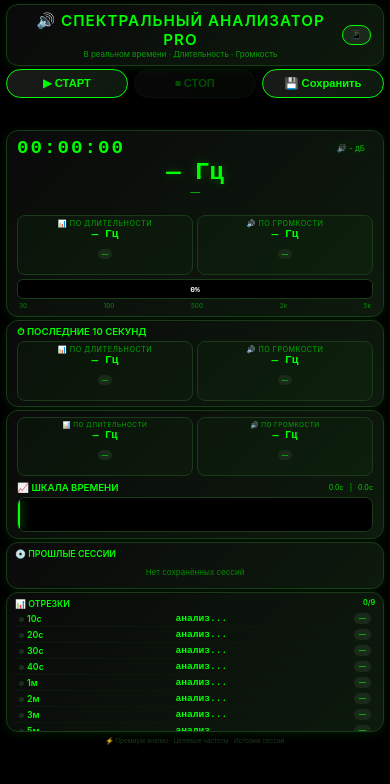
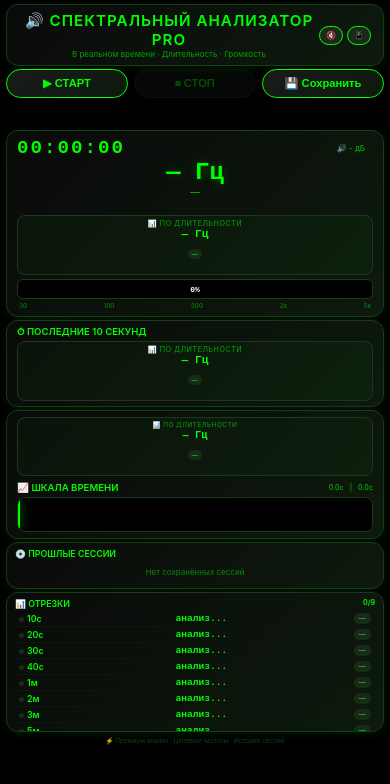
Before and after one commit to alexeika82/analizator, a plain HTML site: page index.html in a window 390 px wide. Drawn offline with Linux system fonts and the light colour scheme.

Commit message:
Update index.html

```diff
--- a/index.html
+++ b/index.html
@@ -56,21 +56,26 @@
             font-size: 0.5rem;
             opacity: 0.6;
         }
-        .mini-mode-btn {
+        .header-btns {
+            display: flex;
+            gap: 4px;
+        }
+        .mini-mode-btn, .energy-toggle-btn {
             background: #1a2a1a;
             border: 1px solid #0f0;
             color: #0f0;
-            font-size: 0.55rem;
-            padding: 4px 8px;
+            font-size: 0.5rem;
+            padding: 4px 6px;
             border-radius: 15px;
             cursor: pointer;
             transition: all 0.1s;
+            white-space: nowrap;
         }
-        .mini-mode-btn:active {
+        .mini-mode-btn:active, .energy-toggle-btn:active {
             background: #0f0;
             color: #000;
         }
-        .mini-mode-btn.active {
+        .mini-mode-btn.active, .energy-toggle-btn.active {
             background: #0f0;
             color: #000;
         }
@@ -231,9 +236,12 @@
         }
         .live-stats-grid {
             display: grid;
-            grid-template-columns: 1fr 1fr;
+            grid-template-columns: 1fr;
             gap: 4px;
             margin: 4px 0;
+        }
+        .live-stats-grid.with-energy {
+            grid-template-columns: 1fr 1fr;
         }
         .mini-stat {
             background: rgba(0,255,0,0.03);
@@ -316,8 +324,11 @@
         }
         .stats-10s-grid {
             display: grid;
+            grid-template-columns: 1fr;
+            gap: 4px;
+        }
+        .stats-10s-grid.with-energy {
             grid-template-columns: 1fr 1fr;
-            gap: 4px;
         }
         .timeline-panel {
             background: linear-gradient(135deg, #0a0a0a, #0d1a0d);
@@ -330,9 +341,12 @@
         }
         .timeline-stats-top {
             display: grid;
-            grid-template-columns: 1fr 1fr;
+            grid-template-columns: 1fr;
             gap: 4px;
             margin-bottom: 6px;
+        }
+        .timeline-stats-top.with-energy {
+            grid-template-columns: 1fr 1fr;
         }
         .timeline-stat {
             background: rgba(0,255,0,0.03);
@@ -520,7 +534,9 @@
             color: #1a3a1a;
             padding: 2px;
         }
-        /* Мини-режим */
+        .energy-hidden {
+            display: none !important;
+        }
         .mini-overlay {
             position: fixed;
             top: 10px;
@@ -563,7 +579,10 @@
             <h1>🔊 СПЕКТРАЛЬНЫЙ АНАЛИЗАТОР PRO</h1>
             <div class="sub">В реальном времени · Длительность · Громкость</div>
         </div>
-        <button class="mini-mode-btn" id="miniModeBtn" title="Мини-режим">📱</button>
+        <div class="header-btns">
+            <button class="energy-toggle-btn active" id="energyToggleBtn" title="Скрыть/показать громкость">🔊</button>
+            <button class="mini-mode-btn" id="miniModeBtn" title="Мини-режим">📱</button>
+        </div>
     </div>
     <div class="control-bar">
         <button id="startBtn" class="main-btn">▶ СТАРТ</button>
@@ -579,14 +598,14 @@
         <div class="current-freq" id="currentFreq">— Гц</div>
         <div class="current-note" id="currentNote">—</div>
         <div class="freq-description" id="freqDescription"></div>
-        <div class="live-stats-grid">
-            <div class="mini-stat">
+        <div class="live-stats-grid with-energy" id="liveStatsGrid">
+            <div class="mini-stat" id="liveDurationStat">
                 <div class="mini-stat-label">📊 По длительности</div>
                 <div class="mini-stat-value" id="liveDurationFreq">— Гц</div>
                 <div class="mini-stat-note" id="liveDurationNote">—</div>
                 <div class="top-freqs" id="liveDurationTop"></div>
             </div>
-            <div class="mini-stat">
+            <div class="mini-stat energy-stat" id="liveEnergyStat">
                 <div class="mini-stat-label">🔊 По громкости</div>
                 <div class="mini-stat-value" id="liveEnergyFreq">— Гц</div>
                 <div class="mini-stat-note" id="liveEnergyNote">—</div>
@@ -603,14 +622,14 @@
     </div>
     <div class="stats-10s">
         <div class="stats-10s-title">⏱ ПОСЛЕДНИЕ 10 СЕКУНД</div>
-        <div class="stats-10s-grid">
-            <div class="mini-stat">
+        <div class="stats-10s-grid with-energy" id="stats10sGrid">
+            <div class="mini-stat" id="last10sDurationStat">
                 <div class="mini-stat-label">📊 По длительности</div>
                 <div class="mini-stat-value" id="last10sDurationFreq">— Гц</div>
                 <div class="mini-stat-note" id="last10sDurationNote">—</div>
                 <div class="top-freqs" id="last10sDurationTop"></div>
             </div>
-            <div class="mini-stat">
+            <div class="mini-stat energy-stat" id="last10sEnergyStat">
                 <div class="mini-stat-label">🔊 По громкости</div>
                 <div class="mini-stat-value" id="last10sEnergyFreq">— Гц</div>
                 <div class="mini-stat-note" id="last10sEnergyNote">—</div>
@@ -619,14 +638,14 @@
         </div>
     </div>
     <div class="timeline-panel">
-        <div class="timeline-stats-top">
-            <div class="timeline-stat">
+        <div class="timeline-stats-top with-energy" id="timelineStatsTop">
+            <div class="timeline-stat" id="timelineDurationStat">
                 <div class="timeline-stat-label">📊 По длительности</div>
                 <div class="timeline-stat-value" id="timelineDurationFreq">— Гц</div>
                 <div class="mini-stat-note" id="timelineDurationNote">—</div>
                 <div class="top-freqs" id="timelineDurationTop"></div>
             </div>
-            <div class="timeline-stat">
+            <div class="timeline-stat energy-stat" id="timelineEnergyStat">
                 <div class="timeline-stat-label">🔊 По громкости</div>
                 <div class="timeline-stat-value" id="timelineEnergyFreq">— Гц</div>
                 <div class="mini-stat-note" id="timelineEnergyNote">—</div>
@@ -1051,13 +1070,14 @@
     let mediaStream = null, audioCtx = null, source = null, analyser = null;
     let segmentAcc = SEGMENTS.map(() => ({ sumFreqWeight: 0, sumWeight: 0, finalized: false, result: 0, durHist: {}, engHist: {} }));
     let timeSeriesData = [], globalHistogram = {}, last10sHistory = [];
-    let allDetectedFreqs = new Map(); // freq -> {addedTime, state, totalDuration}
-    let freqDurations = {}; // freq -> totalDuration in seconds
+    let allDetectedFreqs = new Map();
+    let freqDurations = {};
     let logBinsCount = 48, logBinEdges = [], noiseFloorDB = -60, lastProcessedTime = 0;
     let timelinePosition = 0, isDraggingTimeline = false;
     let currentGain = 0;
     let savedSessions = JSON.parse(localStorage.getItem('freqSessions') || '[]');
     let isMiniMode = false;
+    let showEnergy = false; // По умолчанию громкость скрыта
 
     const els = {
         startBtn: document.getElementById('startBtn'), stopBtn: document.getElementById('stopBtn'), saveBtn: document.getElementById('saveBtn'),
@@ -1071,12 +1091,16 @@
         gainFill: document.getElementById('gainFill'), gainLabel: document.getElementById('gainLabel'),
         freqTooltip: document.getElementById('freqTooltip'),
         miniModeBtn: document.getElementById('miniModeBtn'),
+        energyToggleBtn: document.getElementById('energyToggleBtn'),
         miniOverlay: document.getElementById('miniOverlay'),
         miniFreq: document.getElementById('miniFreq'),
         miniNote: document.getElementById('miniNote'),
         miniLongest: document.getElementById('miniLongest'),
         miniClose: document.getElementById('miniClose'),
         mainContainer: document.getElementById('mainContainer'),
+        liveStatsGrid: document.getElementById('liveStatsGrid'),
+        stats10sGrid: document.getElementById('stats10sGrid'),
+        timelineStatsTop: document.getElementById('timelineStatsTop'),
         liveDurationFreq: document.getElementById('liveDurationFreq'), liveDurationNote: document.getElementById('liveDurationNote'), liveDurationTop: document.getElementById('liveDurationTop'),
         liveEnergyFreq: document.getElementById('liveEnergyFreq'), liveEnergyNote: document.getElementById('liveEnergyNote'), liveEnergyTop: document.getElementById('liveEnergyTop'),
         last10sDurationFreq: document.getElementById('last10sDurationFreq'), last10sDurationNote: document.getElementById('last10sDurationNote'), last10sDurationTop: document.getElementById('last10sDurationTop'),
@@ -1084,6 +1108,24 @@
         timelineDurationFreq: document.getElementById('timelineDurationFreq'), timelineDurationNote: document.getElementById('timelineDurationNote'), timelineDurationTop: document.getElementById('timelineDurationTop'),
         timelineEnergyFreq: document.getElementById('timelineEnergyFreq'), timelineEnergyNote: document.getElementById('timelineEnergyNote'), timelineEnergyTop: document.getElementById('timelineEnergyTop')
     };
+
+    function updateEnergyVisibility() {
+        const grids = [els.liveStatsGrid, els.stats10sGrid, els.timelineStatsTop];
+        const energyStats = document.querySelectorAll('.energy-stat');
+
+        if (showEnergy) {
+            grids.forEach(g => g.classList.add('with-energy'));
+            energyStats.forEach(s => s.classList.remove('energy-hidden'));
+            els.energyToggleBtn.classList.add('active');
+            els.energyToggleBtn.textContent = '🔊';
+        } else {
+            grids.forEach(g => g.classList.remove('with-energy'));
+            energyStats.forEach(s => s.classList.add('energy-hidden'));
+            els.energyToggleBtn.classList.remove('active');
+            els.energyToggleBtn.textContent = '🔇';
+        }
+    }
+    updateEnergyVisibility();
 
     function initLogBins(){const minFreq=30,maxFreq=5000;logBinEdges=[];for(let i=0;i<=logBinsCount;i++)logBinEdges.push(minFreq*Math.pow(maxFreq/minFreq,i/logBinsCount));}initLogBins();
     function freqToNote(f){if(f<25)return'—';const n=["До","До#","Ре","Ре#","Ми","Фа","Фа#","Соль","Соль#","Ля","Ля#","Си"];let s=12*Math.log2(f/440)+69,o=Math.floor(Math.round(s)/12)-1,i=((Math.round(s)%12)+12)%12;return n[i]+o;}
@@ -1129,42 +1171,21 @@
 
     function updateDetectedFreqsDisplay(){
         const now = Date.now();
-        let changed = false;
-        for (const [freq, data] of allDetectedFreqs) {
-            const age = now - data.addedTime;
-            if (data.state === 'active' && age > DISPLAY_TIMEOUT) { data.state = 'fading'; changed = true; }
-            if (data.state === 'fading' && age > DISPLAY_TIMEOUT + FADE_DURATION) { allDetectedFreqs.delete(freq); changed = true; }
-        }
-
-        // Получаем топ-3 по длительности
         const topFreqs = getTopFreqsByDuration(3);
         const topFreqSet = new Set(topFreqs.map(t => t.freq));
 
-        // Оставляем только топ-3 в allDetectedFreqs
         for (const [freq] of allDetectedFreqs) {
-            if (!topFreqSet.has(freq)) {
-                allDetectedFreqs.delete(freq);
-                changed = true;
-            }
+            if (!topFreqSet.has(freq)) allDetectedFreqs.delete(freq);
         }
 
-        // Добавляем топ-3 если их нет
         for (const {freq, duration} of topFreqs) {
-            if (!allDetectedFreqs.has(freq)) {
-                allDetectedFreqs.set(freq, { addedTime: now, state: 'active', totalDuration: duration });
-                changed = true;
-            } else {
-                allDetectedFreqs.get(freq).totalDuration = duration;
-                allDetectedFreqs.get(freq).addedTime = now;
-                allDetectedFreqs.get(freq).state = 'active';
-            }
+            allDetectedFreqs.set(freq, { addedTime: now, state: 'active', totalDuration: duration });
         }
 
         if (allDetectedFreqs.size === 0) {
-            if (els.detectedFreqs.innerHTML !== '') { els.detectedFreqs.innerHTML = ''; }
+            if (els.detectedFreqs.innerHTML !== '') els.detectedFreqs.innerHTML = '';
             return;
         }
-        if (!changed && els.detectedFreqs.children.length === allDetectedFreqs.size) return;
 
         els.detectedFreqs.innerHTML = topFreqs.map(({freq, duration}) => {
             const cls = 'detected-freq-tag longest';
@@ -1176,15 +1197,8 @@
         }).join('');
 
         els.detectedFreqs.querySelectorAll('.detected-freq-tag').forEach(tag => {
-            tag.addEventListener('click', e => {
-                const freq = parseFloat(tag.dataset.freq);
-                showTooltip(e, freq);
-            });
-            tag.addEventListener('touchend', e => {
-                const freq = parseFloat(tag.dataset.freq);
-                showTooltip(e, freq);
-                setTimeout(hideTooltip, 3000);
-            });
+            tag.addEventListener('click', e => { showTooltip(e, parseFloat(tag.dataset.freq)); });
+            tag.addEventListener('touchend', e => { showTooltip(e, parseFloat(tag.dataset.freq)); setTimeout(hideTooltip, 3000); });
         });
     }
 
@@ -1210,9 +1224,9 @@
     function getHistogramFromHistory(history){const h={};for(let i=1;i<history.length;i++){const dt=history[i].time-history[i-1].time;if(dt>0&&dt<0.5){const rf=roundFreq(history[i].freq),e=history[i].amp*history[i].amp*dt;if(!h[rf])h[rf]={totalDuration:0,totalEnergy:0};h[rf].totalDuration+=dt;h[rf].totalEnergy+=e;}}return h;}
     function getLast10sStats(){if(last10sHistory.length<2)return{dom:{duration:{freq:0},energy:{freq:0}},hist:{}};const h=getHistogramFromHistory(last10sHistory);return{dom:getDominantsFromHistogram(h),hist:h};}
     function getIntervalStats(ts,te){if(timeSeriesData.length<2)return{dom:{duration:{freq:0},energy:{freq:0}},hist:{}};const h={};for(let i=1;i<timeSeriesData.length;i++){if(timeSeriesData[i].time>=ts&&timeSeriesData[i].time<=te){const dt=timeSeriesData[i].time-timeSeriesData[i-1].time;if(dt>0&&dt<0.5){const rf=roundFreq(timeSeriesData[i].freq),e=(timeSeriesData[i].weight/10)*dt;if(!h[rf])h[rf]={totalDuration:0,totalEnergy:0};h[rf].totalDuration+=dt;h[rf].totalEnergy+=e;}}}return{dom:getDominantsFromHistogram(h),hist:h};}
-    function updateAllStats(){const gd=getDominantsFromHistogram(globalHistogram);const gTargets=getTopTargetsFromHistogram(globalHistogram);els.liveDurationFreq.innerText=gd.duration.freq>0?gd.duration.freq.toFixed(1)+" Гц":"— Гц";els.liveDurationNote.innerText=freqToNote(gd.duration.freq);els.liveDurationTop.innerText=topTargetsToString(gTargets,'duration');els.liveEnergyFreq.innerText=gd.energy.freq>0?gd.energy.freq.toFixed(1)+" Гц":"— Гц";els.liveEnergyNote.innerText=freqToNote(gd.energy.freq);els.liveEnergyTop.innerText=topTargetsToString(gTargets,'energy');const l10=getLast10sStats();const l10Targets=getTopTargetsFromHistogram(l10.hist);els.last10sDurationFreq.innerText=l10.dom.duration.freq>0?l10.dom.duration.freq.toFixed(1)+" Гц":"— Гц";els.last10sDurationNote.innerText=freqToNote(l10.dom.duration.freq);els.last10sDurationTop.innerText=topTargetsToString(l10Targets,'duration');els.last10sEnergyFreq.innerText=l10.dom.energy.freq>0?l10.dom.energy.freq.toFixed(1)+" Гц":"— Гц";els.last10sEnergyNote.innerText=freqToNote(l10.dom.energy.freq);els.last10sEnergyTop.innerText=topTargetsToString(l10Targets,'energy');updateTimelineStats();updateTimelineCanvas();updateDetectedFreqsDisplay();updateMiniOverlay();}
-    function updateTimelineStats(){const tt=timeSeriesData.length>0?timeSeriesData[timeSeriesData.length-1].time:0;const ws=2;let ts=Math.max(0,timelinePosition-ws/2),te=Math.min(tt,timelinePosition+ws/2);if(tt<2){ts=0;te=tt;}const s=getIntervalStats(ts,te);const tTargets=getTopTargetsFromHistogram(s.hist);els.timelineDurationFreq.innerText=s.dom.duration.freq>0?s.dom.duration.freq.toFixed(1)+" Гц":"— Гц";els.timelineDurationNote.innerText=freqToNote(s.dom.duration.freq);els.timelineDurationTop.innerText=topTargetsToString(tTargets,'duration');els.timelineEnergyFreq.innerText=s.dom.energy.freq>0?s.dom.energy.freq.toFixed(1)+" Гц":"— Гц";els.timelineEnergyNote.innerText=freqToNote(s.dom.energy.freq);els.timelineEnergyTop.innerText=topTargetsToString(tTargets,'energy');}
-    function renderSegments(){let comp=segmentAcc.filter(s=>s.finalized&&s.result>0).length;els.segCount.innerText=comp;els.segmentsList.innerHTML=SEGMENTS.map((seg,i)=>{const d=segmentAcc[i],sc=d.finalized?'completed':'pending',sd=`<span class="status-dot ${sc}"></span>`;let topStr='';if(d.finalized){const durTargets=getTopTargetsFromHistogram(d.durHist||{});const engTargets=getTopTargetsFromHistogram(d.engHist||{});const durTop=topTargetsToString(durTargets,'duration');const engTop=topTargetsToString(engTargets,'energy');if(durTop||engTop)topStr=`<div class="segment-top">${durTop}${engTop?' | '+engTop:''}</div>`;}if(d.finalized)return`<div class="segment-row"><span class="segment-name">${sd}${seg.name}</span><span class="segment-freq">${d.result>0?d.result.toFixed(1)+' Гц':'—'}</span><span class="segment-note">${freqToNote(d.result)}</span>${topStr}</div>`;return`<div class="segment-row"><span class="segment-name">${sd}${seg.name}</span><span class="segment-freq">анализ...</span><span class="segment-note">—</span></div>`;}).join('');}
+    function updateAllStats(){const gd=getDominantsFromHistogram(globalHistogram);const gTargets=getTopTargetsFromHistogram(globalHistogram);els.liveDurationFreq.innerText=gd.duration.freq>0?gd.duration.freq.toFixed(1)+" Гц":"— Гц";els.liveDurationNote.innerText=freqToNote(gd.duration.freq);els.liveDurationTop.innerText=topTargetsToString(gTargets,'duration');if(showEnergy){els.liveEnergyFreq.innerText=gd.energy.freq>0?gd.energy.freq.toFixed(1)+" Гц":"— Гц";els.liveEnergyNote.innerText=freqToNote(gd.energy.freq);els.liveEnergyTop.innerText=topTargetsToString(gTargets,'energy');}const l10=getLast10sStats();const l10Targets=getTopTargetsFromHistogram(l10.hist);els.last10sDurationFreq.innerText=l10.dom.duration.freq>0?l10.dom.duration.freq.toFixed(1)+" Гц":"— Гц";els.last10sDurationNote.innerText=freqToNote(l10.dom.duration.freq);els.last10sDurationTop.innerText=topTargetsToString(l10Targets,'duration');if(showEnergy){els.last10sEnergyFreq.innerText=l10.dom.energy.freq>0?l10.dom.energy.freq.toFixed(1)+" Гц":"— Гц";els.last10sEnergyNote.innerText=freqToNote(l10.dom.energy.freq);els.last10sEnergyTop.innerText=topTargetsToString(l10Targets,'energy');}updateTimelineStats();updateTimelineCanvas();updateDetectedFreqsDisplay();updateMiniOverlay();}
+    function updateTimelineStats(){const tt=timeSeriesData.length>0?timeSeriesData[timeSeriesData.length-1].time:0;const ws=2;let ts=Math.max(0,timelinePosition-ws/2),te=Math.min(tt,timelinePosition+ws/2);if(tt<2){ts=0;te=tt;}const s=getIntervalStats(ts,te);const tTargets=getTopTargetsFromHistogram(s.hist);els.timelineDurationFreq.innerText=s.dom.duration.freq>0?s.dom.duration.freq.toFixed(1)+" Гц":"— Гц";els.timelineDurationNote.innerText=freqToNote(s.dom.duration.freq);els.timelineDurationTop.innerText=topTargetsToString(tTargets,'duration');if(showEnergy){els.timelineEnergyFreq.innerText=s.dom.energy.freq>0?s.dom.energy.freq.toFixed(1)+" Гц":"— Гц";els.timelineEnergyNote.innerText=freqToNote(s.dom.energy.freq);els.timelineEnergyTop.innerText=topTargetsToString(tTargets,'energy');}}
+    function renderSegments(){let comp=segmentAcc.filter(s=>s.finalized&&s.result>0).length;els.segCount.innerText=comp;els.segmentsList.innerHTML=SEGMENTS.map((seg,i)=>{const d=segmentAcc[i],sc=d.finalized?'completed':'pending',sd=`<span class="status-dot ${sc}"></span>`;let topStr='';if(d.finalized){const durTargets=getTopTargetsFromHistogram(d.durHist||{});const engTargets=getTopTargetsFromHistogram(d.engHist||{});const durTop=topTargetsToString(durTargets,'duration');const engTop=showEnergy?topTargetsToString(engTargets,'energy'):'';if(durTop||engTop)topStr=`<div class="segment-top">${durTop}${engTop?' | '+engTop:''}</div>`;}if(d.finalized)return`<div class="segment-row"><span class="segment-name">${sd}${seg.name}</span><span class="segment-freq">${d.result>0?d.result.toFixed(1)+' Гц':'—'}</span><span class="segment-note">${freqToNote(d.result)}</span>${topStr}</div>`;return`<div class="segment-row"><span class="segment-name">${sd}${seg.name}</span><span class="segment-freq">анализ...</span><span class="segment-note">—</span></div>`;}).join('');}
     function finalizeSegment(i){if(segmentAcc[i].finalized)return;segmentAcc[i].result=segmentAcc[i].sumWeight>0?segmentAcc[i].sumFreqWeight/segmentAcc[i].sumWeight:0;segmentAcc[i].finalized=true;renderSegments();}
     function addTimePoint(freq,w){if(freq<=0)return;timeSeriesData.push({time:(Date.now()-startTime)/1000,freq,weight:w});}
     function getEventX(e){return e.clientX||(e.touches&&e.touches[0].clientX);}
@@ -1232,6 +1246,13 @@
     async function keepScreenOn(){try{if('wakeLock' in navigator){await navigator.wakeLock.request('screen');}}catch(e){}}
     keepScreenOn();
     document.addEventListener('visibilitychange',()=>{if(document.visibilityState==='visible')keepScreenOn();});
+
+    // Фоновая работа
+    document.addEventListener('visibilitychange', () => {
+        if (document.visibilityState === 'visible' && isRunning) {
+            updateAllStats();
+        }
+    });
 
     // Мини-режим
     function toggleMiniMode() {
@@ -1288,6 +1309,7 @@
 
     els.miniModeBtn.onclick = toggleMiniMode;
     els.miniClose.onclick = toggleMiniMode;
+    els.energyToggleBtn.onclick = () => { showEnergy = !showEnergy; updateEnergyVisibility(); updateAllStats(); renderSegments(); };
 
     els.startBtn.onclick=start;els.stopBtn.onclick=stop;els.stopBtn.disabled=true;els.saveBtn.onclick=saveSession;
     window.loadSession=loadSession;
```
